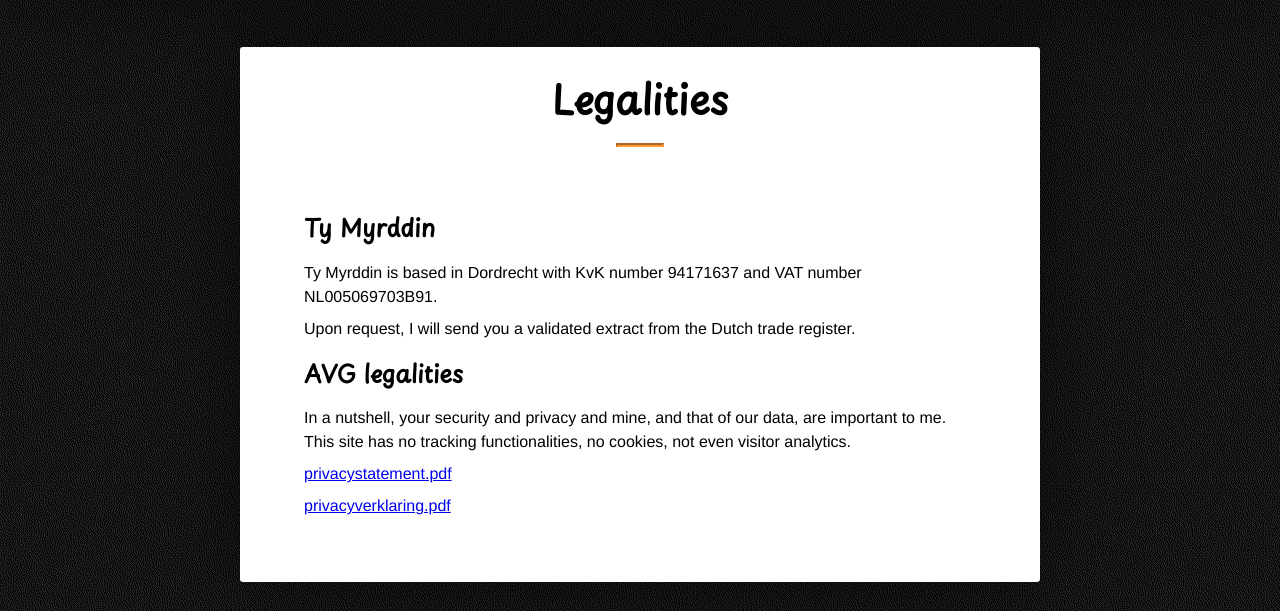
After one commit to tymyrddin/flask-tymyrddin, a Flask app: page /documents/ in a window 1280 px wide. The commit adds this page. Shown: the part 57-668 px from the top of the page. Run offline with Flask 3, Linux system fonts and the light colour scheme.

Commit message:
Adding legalities

```diff
--- a/app.py
+++ b/app.py
@@ -6,7 +6,6 @@ from project import create_app
 # instance using the development configuration
 app = create_app()
 
-
 # Create an instance of Freezer for generating the static files from
 # the Flask application routes ('/', '/breakfast', etc.)
 freezer = Freezer(app)
--- a/project/blog/routes.py
+++ b/project/blog/routes.py
@@ -13,6 +13,11 @@ def blog():
 @blog_blueprint.route('/about/')
 def about():
     return render_template('blog/about.html')
+
+
+@blog_blueprint.route('/documents/')
+def documents():
+    return render_template('blog/documents.html')
 
 
 @blog_blueprint.route('/projects/')
--- a/project/blog/templates/blog/about.html
+++ b/project/blog/templates/blog/about.html
@@ -27,10 +27,6 @@
         <h2>Contact</h2>
         <p><a href="../contact">Contact me</a> to discover how we could work together.</p>
 
-        <h2>Legalities</h2>
-
-        <p>Ty Myrddin is based in Dordrecht with KvK number 94171637 and VAT number NL005069703B91.</p>
-        <p>This website is made with the Flask framework and has no tracking, not even visitor analytics. If you fill in the contact form to get in touch with me I will reply as soon as possible, and then I will discard your email and my responses. I do not maintain a database of customer data. Your privacy and mine are important to me.</p>
 
     </div>
     <div><hr class="light"></div>
--- /dev/null
+++ b/project/blog/templates/blog/documents.html
@@ -0,0 +1,29 @@
+{% extends "base.html" %}
+
+{% block styling %}
+<link rel="stylesheet" href="{{ url_for('static', filename='css/blogpost_style.css') }}">
+<link rel="stylesheet" href="{{ url_for('static', filename='css/page_style.css') }}">
+{% endblock %}
+
+{% block content %}
+<div class="blogpost-container card-overlay">
+
+    <div class="page__article">
+        <h1>Legalities</h1>
+        <hr class="light">
+    </div>
+
+    <div class="page__article_white">
+        <h2>Ty Myrddin</h2>
+            <p>Ty Myrddin is based in Dordrecht with KvK number 94171637 and VAT number NL005069703B91.</p>
+            <p>Upon request, I will send you a validated extract from the Dutch trade register.</p>
+        <h2>AVG legalities</h2>
+            <p>In a nutshell, your security and privacy and mine, and that of our data, are important to me. This site has
+                no tracking functionalities, no cookies, not even visitor analytics.
+            </p>
+            <p><a href="{{ url_for('static', filename='documents/privacystatement.pdf') }}">privacystatement.pdf</a></p>
+            <p><a href="{{ url_for('static', filename='documents/privacyverklaring.pdf') }}">privacyverklaring.pdf</a></p>
+    </div>
+</div>
+
+{% endblock %}
--- a/project/build/404/index.html
+++ b/project/build/404/index.html
@@ -33,6 +33,7 @@
                     <li class="nav__item"><a href="/projects/" class="nav__link">Projects</a></li>
                     <li class="nav__item"><a href="/blog/" class="nav__link">Blogs</a></li>
                     <li class="nav__item"><a href="/about/" class="nav__link">About</a></li>
+                    <li class="nav__item"><a href="/documents/" class="nav__link">Legalities</a></li>
                     <li class="nav__item"><a href="/contact/" class="nav__link">Contact</a></li>
                 </ul>
             </nav>
--- a/project/build/about/index.html
+++ b/project/build/about/index.html
@@ -35,6 +35,7 @@
                     <li class="nav__item"><a href="/projects/" class="nav__link">Projects</a></li>
                     <li class="nav__item"><a href="/blog/" class="nav__link">Blogs</a></li>
                     <li class="nav__item"><a href="/about/" class="nav__link">About</a></li>
+                    <li class="nav__item"><a href="/documents/" class="nav__link">Legalities</a></li>
                     <li class="nav__item"><a href="/contact/" class="nav__link">Contact</a></li>
                 </ul>
             </nav>
@@ -64,10 +65,6 @@
         <h2>Contact</h2>
         <p><a href="../contact">Contact me</a> to discover how we could work together.</p>
 
-        <h2>Legalities</h2>
-
-        <p>Ty Myrddin is based in Dordrecht with KvK number 94171637 and VAT number NL005069703B91.</p>
-        <p>This website is made with the Flask framework and has no tracking, not even visitor analytics. If you fill in the contact form to get in touch with me I will reply as soon as possible, and then I will discard your email and my responses. I do not maintain a database of customer data. Your privacy and mine are important to me.</p>
 
     </div>
     <div><hr class="light"></div>
--- a/project/build/awareness/index.html
+++ b/project/build/awareness/index.html
@@ -35,6 +35,7 @@
                     <li class="nav__item"><a href="/projects/" class="nav__link">Projects</a></li>
                     <li class="nav__item"><a href="/blog/" class="nav__link">Blogs</a></li>
                     <li class="nav__item"><a href="/about/" class="nav__link">About</a></li>
+                    <li class="nav__item"><a href="/documents/" class="nav__link">Legalities</a></li>
                     <li class="nav__item"><a href="/contact/" class="nav__link">Contact</a></li>
                 </ul>
             </nav>
--- a/project/build/blog/index.html
+++ b/project/build/blog/index.html
@@ -34,6 +34,7 @@
                     <li class="nav__item"><a href="/projects/" class="nav__link">Projects</a></li>
                     <li class="nav__item"><a href="/blog/" class="nav__link">Blogs</a></li>
                     <li class="nav__item"><a href="/about/" class="nav__link">About</a></li>
+                    <li class="nav__item"><a href="/documents/" class="nav__link">Legalities</a></li>
                     <li class="nav__item"><a href="/contact/" class="nav__link">Contact</a></li>
                 </ul>
             </nav>
--- a/project/build/contact/index.html
+++ b/project/build/contact/index.html
@@ -35,6 +35,7 @@
                     <li class="nav__item"><a href="/projects/" class="nav__link">Projects</a></li>
                     <li class="nav__item"><a href="/blog/" class="nav__link">Blogs</a></li>
                     <li class="nav__item"><a href="/about/" class="nav__link">About</a></li>
+                    <li class="nav__item"><a href="/documents/" class="nav__link">Legalities</a></li>
                     <li class="nav__item"><a href="/contact/" class="nav__link">Contact</a></li>
                 </ul>
             </nav>
--- a/project/build/index.html
+++ b/project/build/index.html
@@ -33,6 +33,7 @@
                     <li class="nav__item"><a href="/projects/" class="nav__link">Projects</a></li>
                     <li class="nav__item"><a href="/blog/" class="nav__link">Blogs</a></li>
                     <li class="nav__item"><a href="/about/" class="nav__link">About</a></li>
+                    <li class="nav__item"><a href="/documents/" class="nav__link">Legalities</a></li>
                     <li class="nav__item"><a href="/contact/" class="nav__link">Contact</a></li>
                 </ul>
             </nav>
--- a/project/build/ipa/index.html
+++ b/project/build/ipa/index.html
@@ -35,6 +35,7 @@
                     <li class="nav__item"><a href="/projects/" class="nav__link">Projects</a></li>
                     <li class="nav__item"><a href="/blog/" class="nav__link">Blogs</a></li>
                     <li class="nav__item"><a href="/about/" class="nav__link">About</a></li>
+                    <li class="nav__item"><a href="/documents/" class="nav__link">Legalities</a></li>
                     <li class="nav__item"><a href="/contact/" class="nav__link">Contact</a></li>
                 </ul>
             </nav>
--- a/project/build/pentesting/index.html
+++ b/project/build/pentesting/index.html
@@ -35,6 +35,7 @@
                     <li class="nav__item"><a href="/projects/" class="nav__link">Projects</a></li>
                     <li class="nav__item"><a href="/blog/" class="nav__link">Blogs</a></li>
                     <li class="nav__item"><a href="/about/" class="nav__link">About</a></li>
+                    <li class="nav__item"><a href="/documents/" class="nav__link">Legalities</a></li>
                     <li class="nav__item"><a href="/contact/" class="nav__link">Contact</a></li>
                 </ul>
             </nav>
--- a/project/build/projects/index.html
+++ b/project/build/projects/index.html
@@ -35,6 +35,7 @@
                     <li class="nav__item"><a href="/projects/" class="nav__link">Projects</a></li>
                     <li class="nav__item"><a href="/blog/" class="nav__link">Blogs</a></li>
                     <li class="nav__item"><a href="/about/" class="nav__link">About</a></li>
+                    <li class="nav__item"><a href="/documents/" class="nav__link">Legalities</a></li>
                     <li class="nav__item"><a href="/contact/" class="nav__link">Contact</a></li>
                 </ul>
             </nav>
--- a/project/build/teaming/index.html
+++ b/project/build/teaming/index.html
@@ -35,6 +35,7 @@
                     <li class="nav__item"><a href="/projects/" class="nav__link">Projects</a></li>
                     <li class="nav__item"><a href="/blog/" class="nav__link">Blogs</a></li>
                     <li class="nav__item"><a href="/about/" class="nav__link">About</a></li>
+                    <li class="nav__item"><a href="/documents/" class="nav__link">Legalities</a></li>
                     <li class="nav__item"><a href="/contact/" class="nav__link">Contact</a></li>
                 </ul>
             </nav>
--- a/project/build/thankyou/index.html
+++ b/project/build/thankyou/index.html
@@ -35,6 +35,7 @@
                     <li class="nav__item"><a href="/projects/" class="nav__link">Projects</a></li>
                     <li class="nav__item"><a href="/blog/" class="nav__link">Blogs</a></li>
                     <li class="nav__item"><a href="/about/" class="nav__link">About</a></li>
+                    <li class="nav__item"><a href="/documents/" class="nav__link">Legalities</a></li>
                     <li class="nav__item"><a href="/contact/" class="nav__link">Contact</a></li>
                 </ul>
             </nav>
--- a/project/templates/base.html
+++ b/project/templates/base.html
@@ -33,6 +33,7 @@
                     <li class="nav__item"><a href="{{ url_for('blog.projects') }}" class="nav__link">Projects</a></li>
                     <li class="nav__item"><a href="{{ url_for('blog.blog') }}" class="nav__link">Blogs</a></li>
                     <li class="nav__item"><a href="{{ url_for('blog.about') }}" class="nav__link">About</a></li>
+                    <li class="nav__item"><a href="{{ url_for('blog.documents') }}" class="nav__link">Legalities</a></li>
                     <li class="nav__item"><a href="{{ url_for('blog.contact') }}" class="nav__link">Contact</a></li>
                 </ul>
             </nav>
```
Also changed, not shown: tests/functional/test_blog.py (+13 -0 lines), 2 other files.
